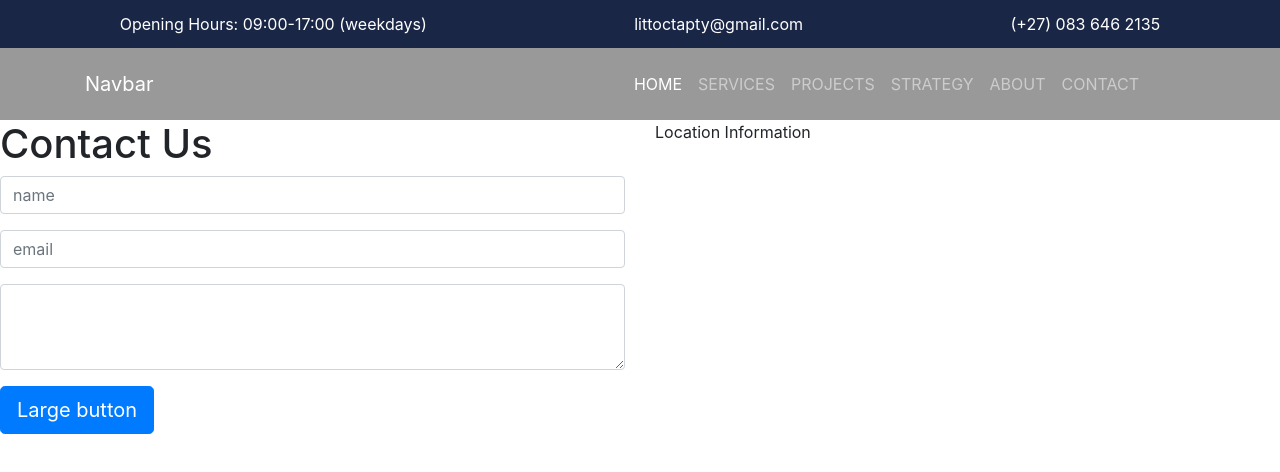
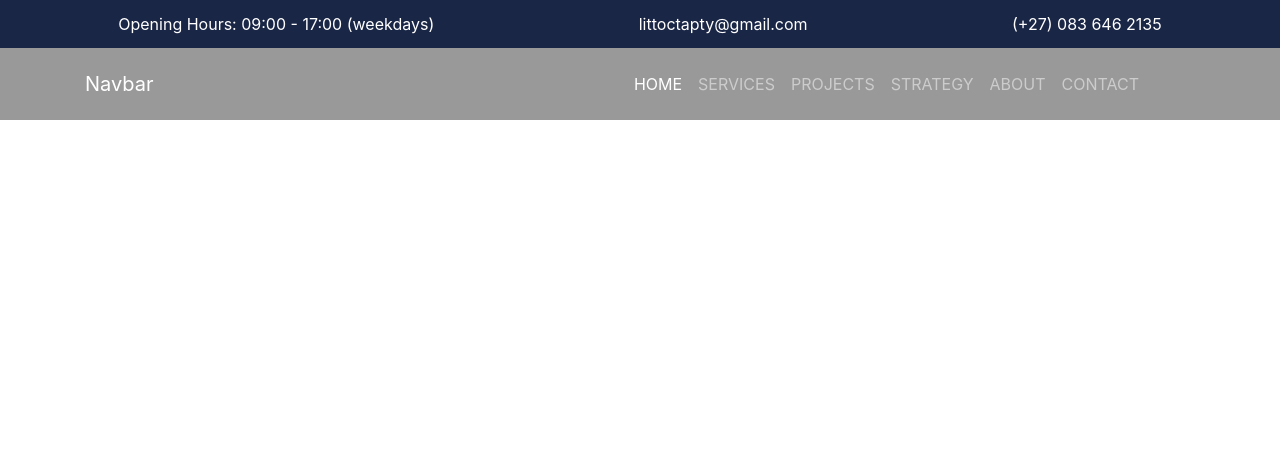
Before and after one commit to WaterMelonCodeProjects/LittoctaWebsite, a plain HTML site: page index.html in a window 1280 px wide. Drawn offline with nearby package versions, Linux system fonts and the light colour scheme.

Commit message:
changed spacing for opening hours.

```diff
--- a/index.html
+++ b/index.html
@@ -21,7 +21,7 @@
         <header>
             <div class="contact-information-secondary d-flex justify-content-center">
                 <div class="container-fluid d-flex flex-row flex-wrap justify-content-around mx-2 p-2">
-                    <span class="text-center mx-3 py-1">Opening Hours: 09:00-17:00 (weekdays)</span>
+                    <span class="text-center mx-3 py-1">Opening Hours: 09:00 - 17:00 (weekdays)</span>
                     <span class="text-center mx-3 py-1">littoctapty@gmail.com</span>
                     <span class="text-center mx-3 py-1">(+27) 083 646 2135</span>
                 </div>
@@ -52,34 +52,6 @@
 
         </main>
         <footer>
-            <div id="footer-section">
-                <!-- form section -->
-                <!-- <div class="container"> -->
-                 <div class="row">
-                   <div class="col-sm contact-one">
-                       <form action="">
-                           <h1>Contact Us</h1>
-                         <div class="form-group">
-                             <input type="text" class="form-control" id="formGroupExampleInput" placeholder="name">
-                           </div>
-                           <div class="form-group">
-                             <input type="text" class="form-control" id="formGroupExampleInput" placeholder="email">
-                           </div>
-                           <div class="form-group">
-                             <textarea class="form-control" id="exampleFormControlTextarea1" rows="3"></textarea>
-                           </div>
-                           <button type="button" class="btn btn-primary btn-lg">Large button</button>
-                       </form>
-
-                   </div>
-                   <div class="col-sm">
-                    Location Information
-                   </div>
-
-                 </div>
-               <!-- </div> -->
-
-
 
         </footer>
     </div>
```
